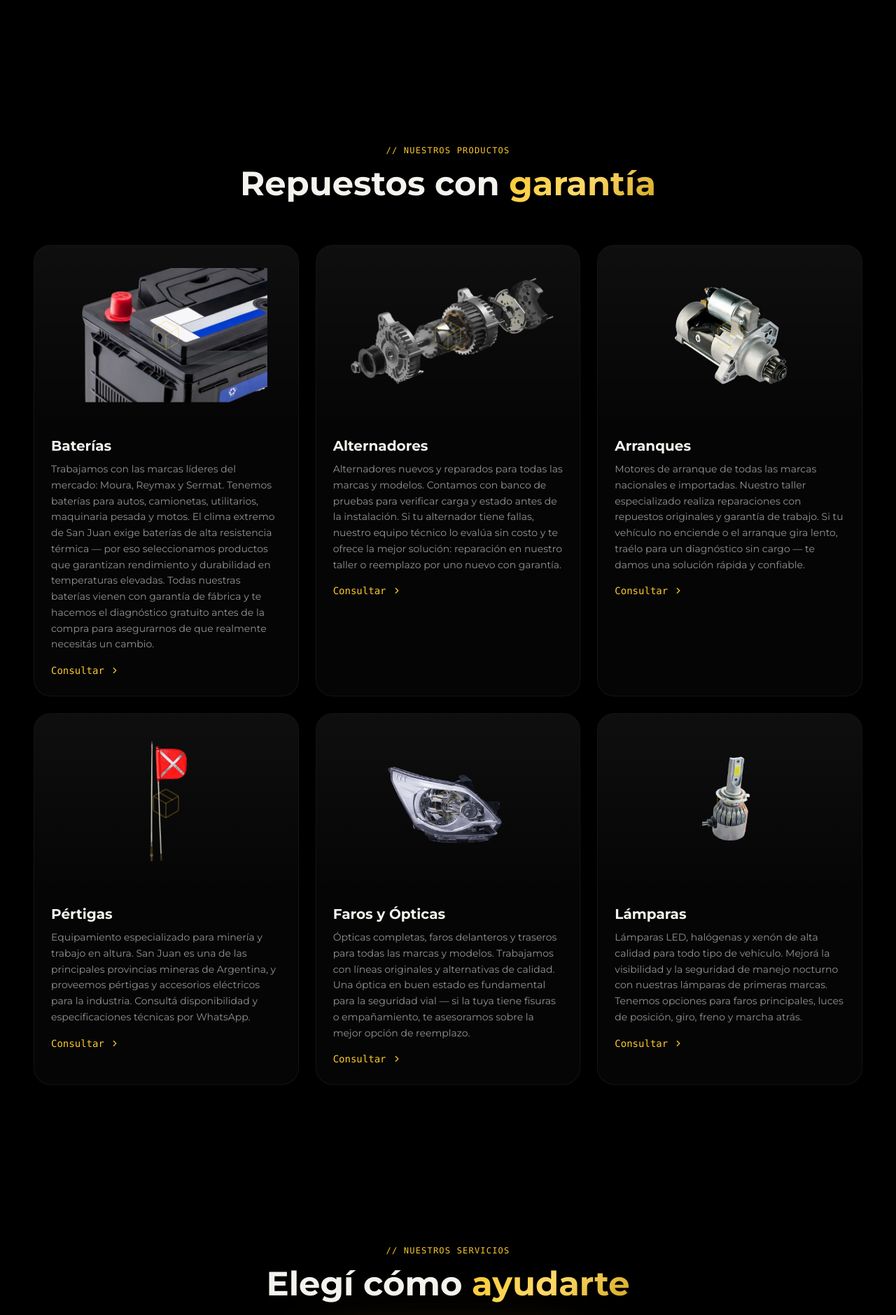
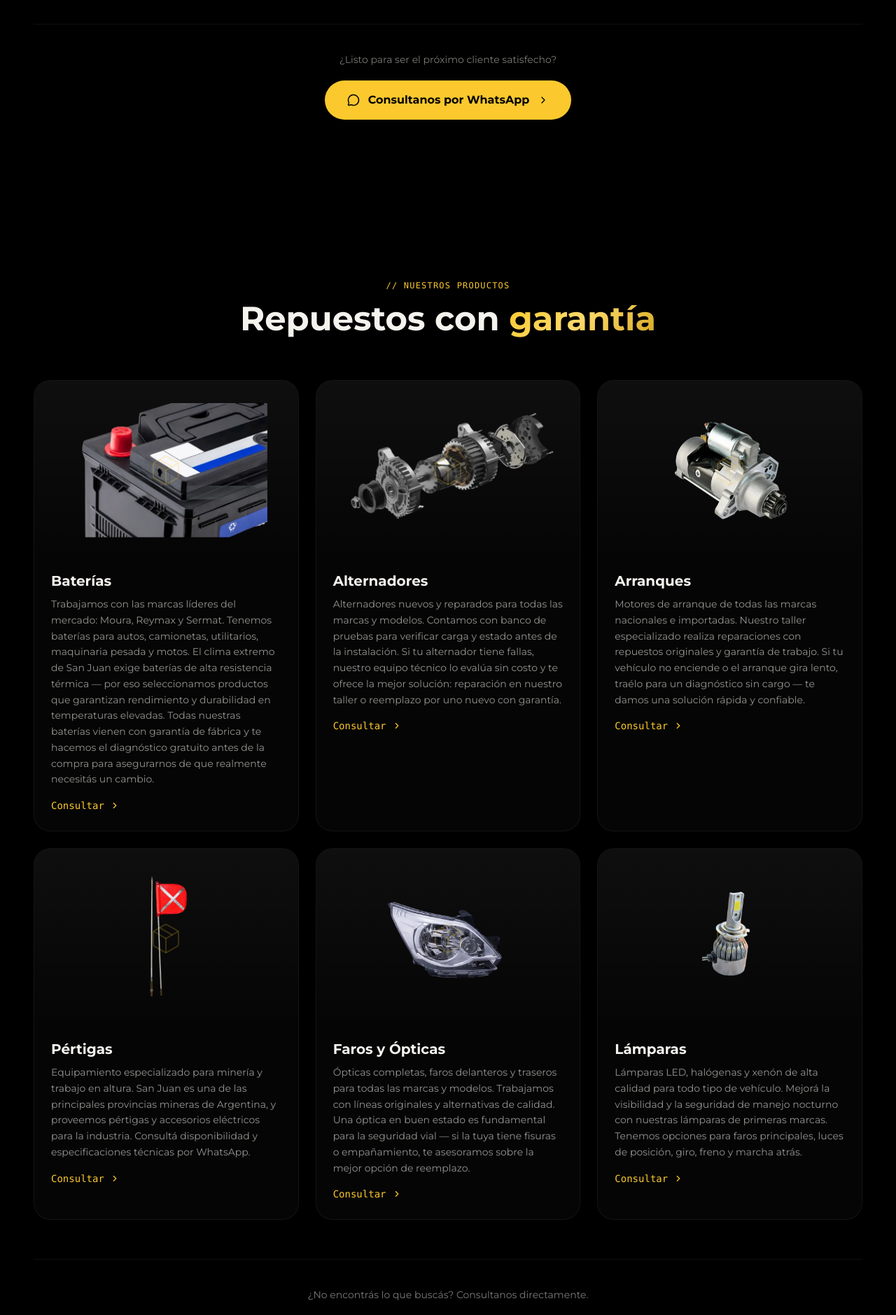
Before and after one commit to geromecro/electromovilsanjuan, a React (Vite) app: page / in a window 1280 px wide. Shown: the part 3380-5259 px from the top of the page at 70% size. Built offline with nearby package versions, Linux system fonts and the light colour scheme.

Commit message:
Add mid-scroll WhatsApp CTAs after reviews and products sections
Co-Authored-By: Claude Sonnet 4.6 <noreply@anthropic.com>

```diff
--- a/src/App.jsx
+++ b/src/App.jsx
@@ -850,6 +850,23 @@ function Testimonials() {
           Ver las 173 reseñas en Google <ChevronRight size={14} />
         </a>
       </div>
+
+      {/* CTA post-reseñas */}
+      <div className="text-center mt-14 pt-10 border-t border-white/[0.06]">
+        <p className="text-ivory/50 text-sm mb-5">¿Listo para ser el próximo cliente satisfecho?</p>
+        <a
+          href={WHATSAPP}
+          target="_blank"
+          rel="noopener noreferrer"
+          onClick={trackWhatsAppConversion}
+          className="btn-magnetic inline-flex items-center gap-3 bg-yellow-brand text-black font-bold px-8 py-4 rounded-full text-base whitespace-nowrap"
+        >
+          <span className="btn-bg-slide bg-yellow-light rounded-full" />
+          <MessageCircle size={18} className="relative z-10 shrink-0" />
+          <span className="relative z-10">Consultanos por WhatsApp</span>
+          <ChevronRight size={16} className="relative z-10 shrink-0" />
+        </a>
+      </div>
     </section>
   )
 }
@@ -947,6 +964,22 @@ function ProductGallery() {
             </div>
           </a>
         ))}
+      </div>
+
+      {/* CTA post-productos */}
+      <div className="text-center mt-14 pt-10 border-t border-white/[0.06]">
+        <p className="text-ivory/50 text-sm mb-5">¿No encontrás lo que buscás? Consultanos directamente.</p>
+        <a
+          href={WHATSAPP}
+          target="_blank"
+          rel="noopener noreferrer"
+          onClick={trackWhatsAppConversion}
+          className="btn-magnetic inline-flex items-center gap-3 border border-ivory/25 text-ivory hover:border-yellow-brand/60 hover:text-yellow-brand transition-colors px-8 py-4 rounded-full text-base whitespace-nowrap"
+        >
+          <MessageCircle size={18} className="shrink-0" />
+          <span>Consultar por WhatsApp</span>
+          <ChevronRight size={16} className="shrink-0" />
+        </a>
       </div>
     </section>
   )
```
